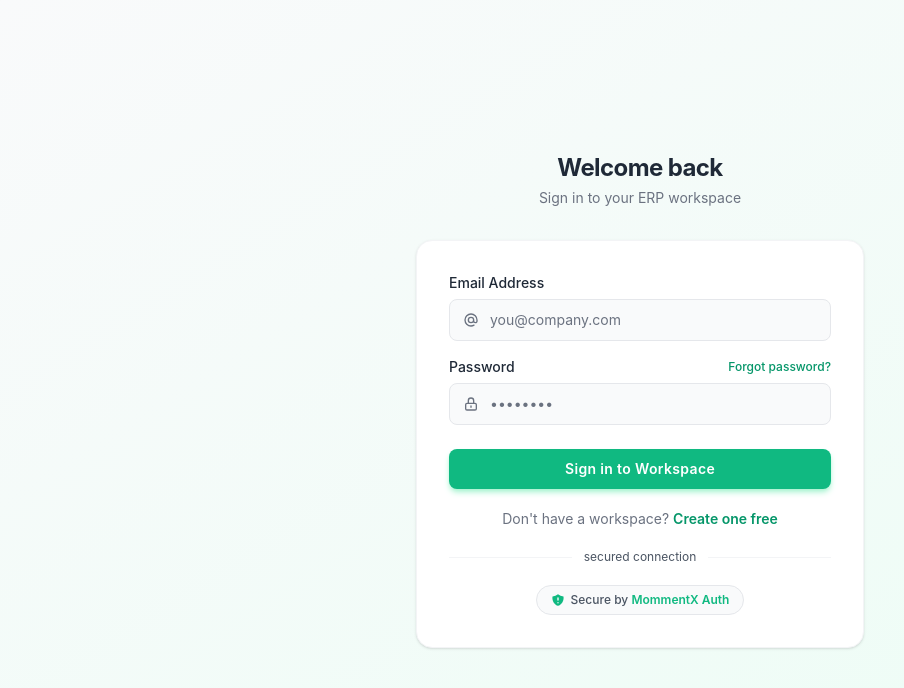
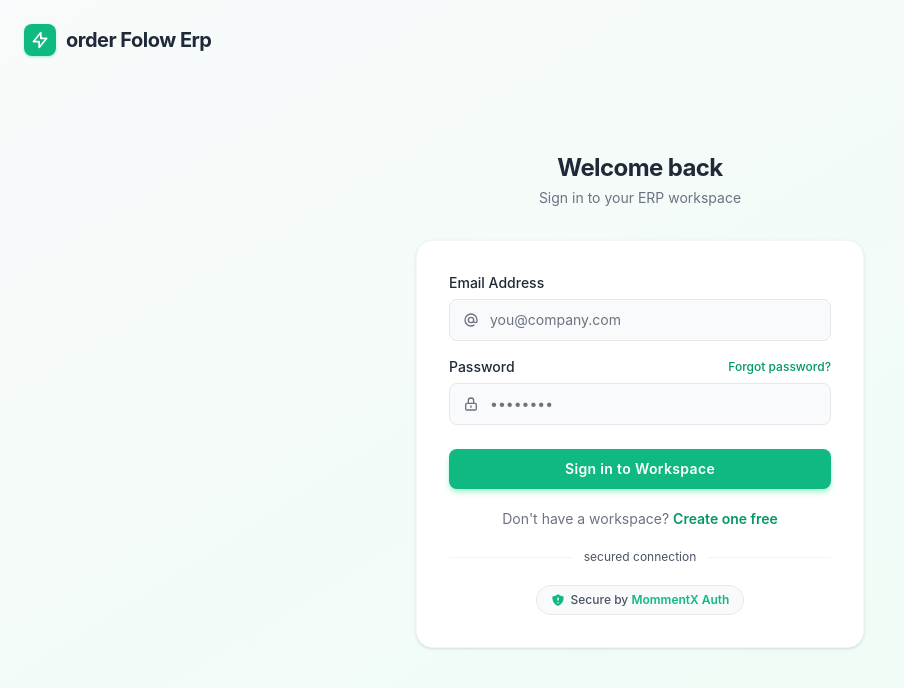
Before and after one commit to NimeshDilhara96/FB-Whatsapp-Business-ERP-System, a React app in the folder frontend/: page /login in a window 1280 px wide. Shown: the top 688 px of the page, without its empty margins (0-904 px from the left). Built offline with nearby package versions, Linux system fonts and the light colour scheme; no server answers; the HTML template or start-up script is replaced by a standard one.

Commit message:
feat: implement backend security middleware, sidebar navigation, and user login page

```diff
--- a/frontend/src/components/layout/Sidebar.jsx
+++ b/frontend/src/components/layout/Sidebar.jsx
@@ -39,7 +39,7 @@ export default function Sidebar({ isOpen, onClose }) {
               </svg>
             </div>
             <h2 className="text-xl font-bold text-tx-main tracking-tight">
-              SocialERP
+              OrderFlow
             </h2>
           </div>
           {/* Close button (Mobile only) */}
@@ -71,7 +71,11 @@ export default function Sidebar({ isOpen, onClose }) {
           <Link to="/orders" onClick={onClose} className={navItemClass}>
             <span className="text-lg">🧾</span> Create Order
           </Link>
-          <Link to="/order-management" onClick={onClose} className={navItemClass}>
+          <Link
+            to="/order-management"
+            onClick={onClose}
+            className={navItemClass}
+          >
             <span className="text-lg">📋</span> Manage Orders
           </Link>
           <Link to="/customers" onClick={onClose} className={navItemClass}>
--- a/frontend/src/pages/Login.jsx
+++ b/frontend/src/pages/Login.jsx
@@ -42,7 +42,27 @@ export default function Login() {
     };
 
     return (
-        <div className="min-h-screen bg-gradient-to-br from-base-bg to-primary-50 flex items-center justify-center p-4">
+        <div className="min-h-screen bg-gradient-to-br from-base-bg to-primary-50 flex flex-col items-center justify-center p-4 md:relative">
+            {/* Top-Left Branding (centered on mobile, absolute top-left on desktop) */}
+            <div className="flex items-center gap-2.5 mb-8 md:mb-0 md:absolute md:top-6 md:left-6">
+                <div className="w-8 h-8 bg-primary-500 rounded-lg shadow-sm shadow-primary-200 flex items-center justify-center">
+                    <svg
+                        className="w-5 h-5 text-white"
+                        fill="none"
+                        stroke="currentColor"
+                        viewBox="0 0 24 24"
+                    >
+                        <path
+                            strokeLinecap="round"
+                            strokeLinejoin="round"
+                            strokeWidth={2}
+                            d="M13 10V3L4 14h7v7l9-11h-7z"
+                        />
+                    </svg>
+                </div>
+                <span className="text-xl font-bold text-tx-main tracking-tight">order Folow Erp</span>
+            </div>
+
             <div className="w-full max-w-md">
 
                 {/* Header Branding */}
```
Also changed, not shown: 1 other file (tests, documents, lock files or other folders).
